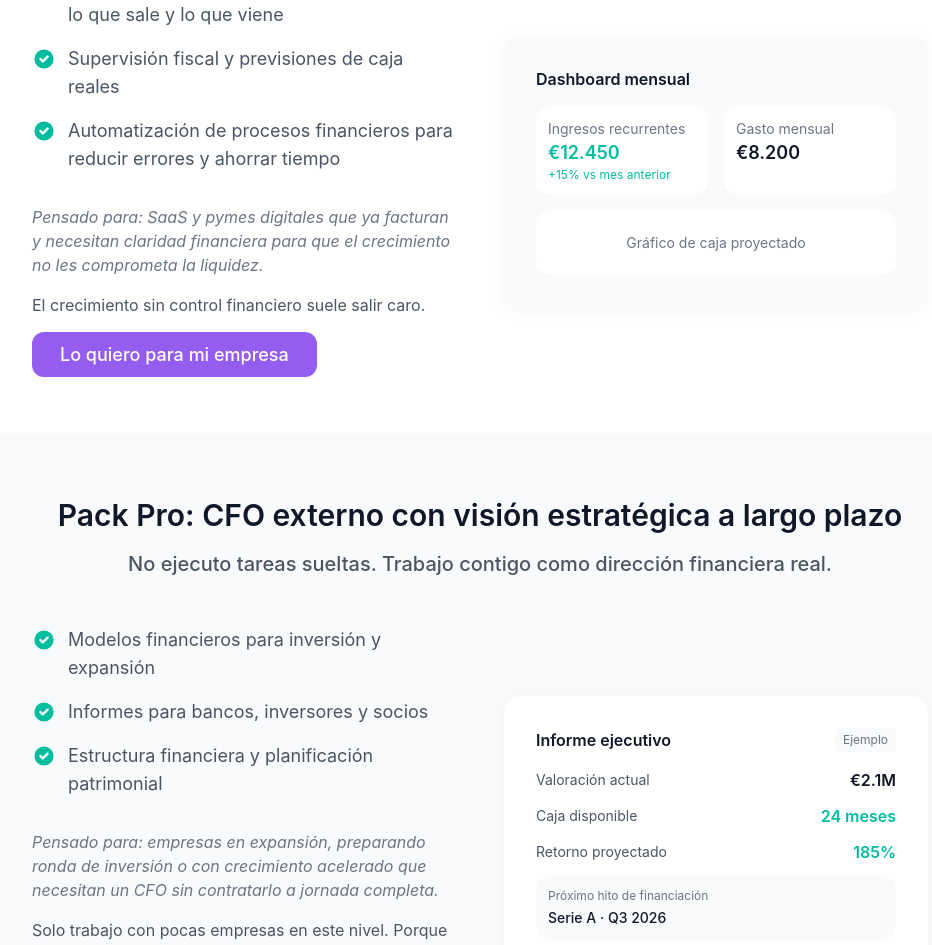
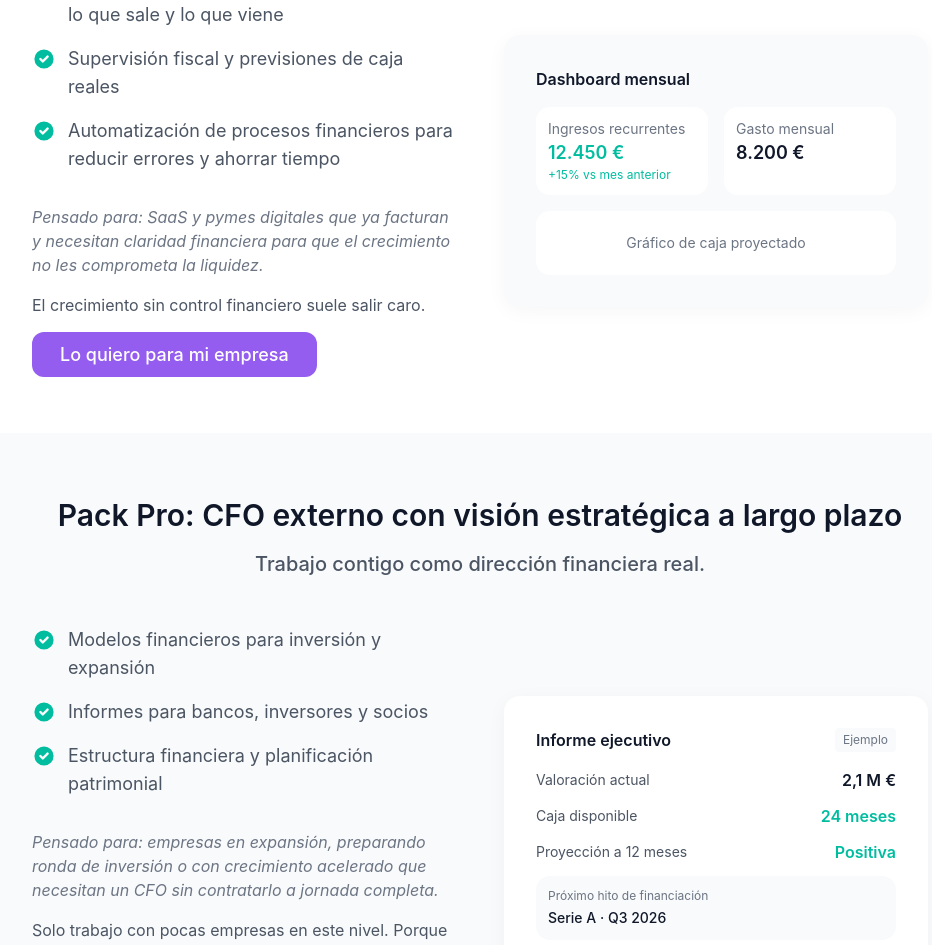
Before and after one commit to Shatzilie/web-finaptico, a React (Vite) app: page /servicios in a window 1280 px wide. Shown: the part 1540-2485 px from the top of the page, without its empty margins (160-1092 px from the left). Built offline with nearby package versions, Linux system fonts and the light colour scheme.

Commit message:
fix: Servicios final — remove redundancy, EU format, neutral mockups

```diff
--- a/src/pages/Servicios.tsx
+++ b/src/pages/Servicios.tsx
@@ -74,7 +74,7 @@ const Servicios = () => {
                       <svg className="w-6 h-6 text-secondary mt-0.5 flex-shrink-0" fill="currentColor" viewBox="0 0 20 20">
                         <path fillRule="evenodd" d="M10 18a8 8 0 100-16 8 8 0 000 16zm3.707-9.293a1 1 0 00-1.414-1.414L9 10.586 7.707 9.293a1 1 0 00-1.414 1.414l2 2a1 1 0 001.414 0l4-4z" clipRule="evenodd" />
                       </svg>
-                      <span className="text-body text-text-secondary">Visión clara de obligaciones fiscales y pasos para arrancar con orden</span>
+                      <span className="text-body text-text-secondary">Visión clara de lo que hay que hacer y en qué orden para arrancar con control</span>
                     </li>
                     <li className="flex items-start space-x-3">
                       <svg className="w-6 h-6 text-secondary mt-0.5 flex-shrink-0" fill="currentColor" viewBox="0 0 20 20">
@@ -180,12 +180,12 @@ const Servicios = () => {
                     <div className="grid grid-cols-2 gap-4">
                       <div className="bg-white rounded-lg p-3">
                         <div className="text-sm text-text-muted">Ingresos recurrentes</div>
-                        <div className="text-lg font-semibold text-secondary">€12.450</div>
+                        <div className="text-lg font-semibold text-secondary">12.450 €</div>
                         <div className="text-xs text-secondary">+15% vs mes anterior</div>
                       </div>
                       <div className="bg-white rounded-lg p-3">
                         <div className="text-sm text-text-muted">Gasto mensual</div>
-                        <div className="text-lg font-semibold text-text-primary">€8.200</div>
+                        <div className="text-lg font-semibold text-text-primary">8.200 €</div>
                       </div>
                     </div>
                     <div className="h-16 bg-white rounded-lg flex items-center justify-center">
@@ -204,7 +204,7 @@ const Servicios = () => {
             <div className="max-w-4xl mx-auto">
               <div className="text-center mb-12">
                 <h2 className="text-h2 text-text-primary mb-4">Pack Pro: CFO externo con visión estratégica a largo plazo</h2>
-                <p className="text-subtitle text-text-secondary">No ejecuto tareas sueltas. Trabajo contigo como dirección financiera real.</p>
+                <p className="text-subtitle text-text-secondary">Trabajo contigo como dirección financiera real.</p>
               </div>
 
               <div className="grid grid-cols-1 lg:grid-cols-2 gap-12 items-center">
@@ -250,15 +250,15 @@ const Servicios = () => {
                   <div className="space-y-3">
                     <div className="flex justify-between items-center">
                       <span className="text-sm text-text-secondary">Valoración actual</span>
-                      <span className="font-semibold text-text-primary">€2.1M</span>
+                      <span className="font-semibold text-text-primary">2,1 M €</span>
                     </div>
                     <div className="flex justify-between items-center">
                       <span className="text-sm text-text-secondary">Caja disponible</span>
                       <span className="font-semibold text-secondary">24 meses</span>
                     </div>
                     <div className="flex justify-between items-center">
-                      <span className="text-sm text-text-secondary">Retorno proyectado</span>
-                      <span className="font-semibold text-secondary">185%</span>
+                      <span className="text-sm text-text-secondary">Proyección a 12 meses</span>
+                      <span className="font-semibold text-secondary">Positiva</span>
                     </div>
                     <div className="mt-4 p-3 bg-section-light rounded-lg">
                       <div className="text-xs text-text-muted mb-1">Próximo hito de financiación</div>
@@ -415,7 +415,7 @@ const Servicios = () => {
               <div className="cta-gradient">
                 <h2 className="text-2xl md:text-3xl font-bold mb-4">¿No tienes claro qué pack necesitas?</h2>
                 <p className="text-lg mb-8 opacity-90">
-                  Revisamos tu situación financiera y vemos si tiene sentido trabajar juntos.
+                  Revisamos tu situación y te digo qué nivel encaja, o si ahora no tiene sentido.
                 </p>
                 <Link
                   to="/contacto"
```
